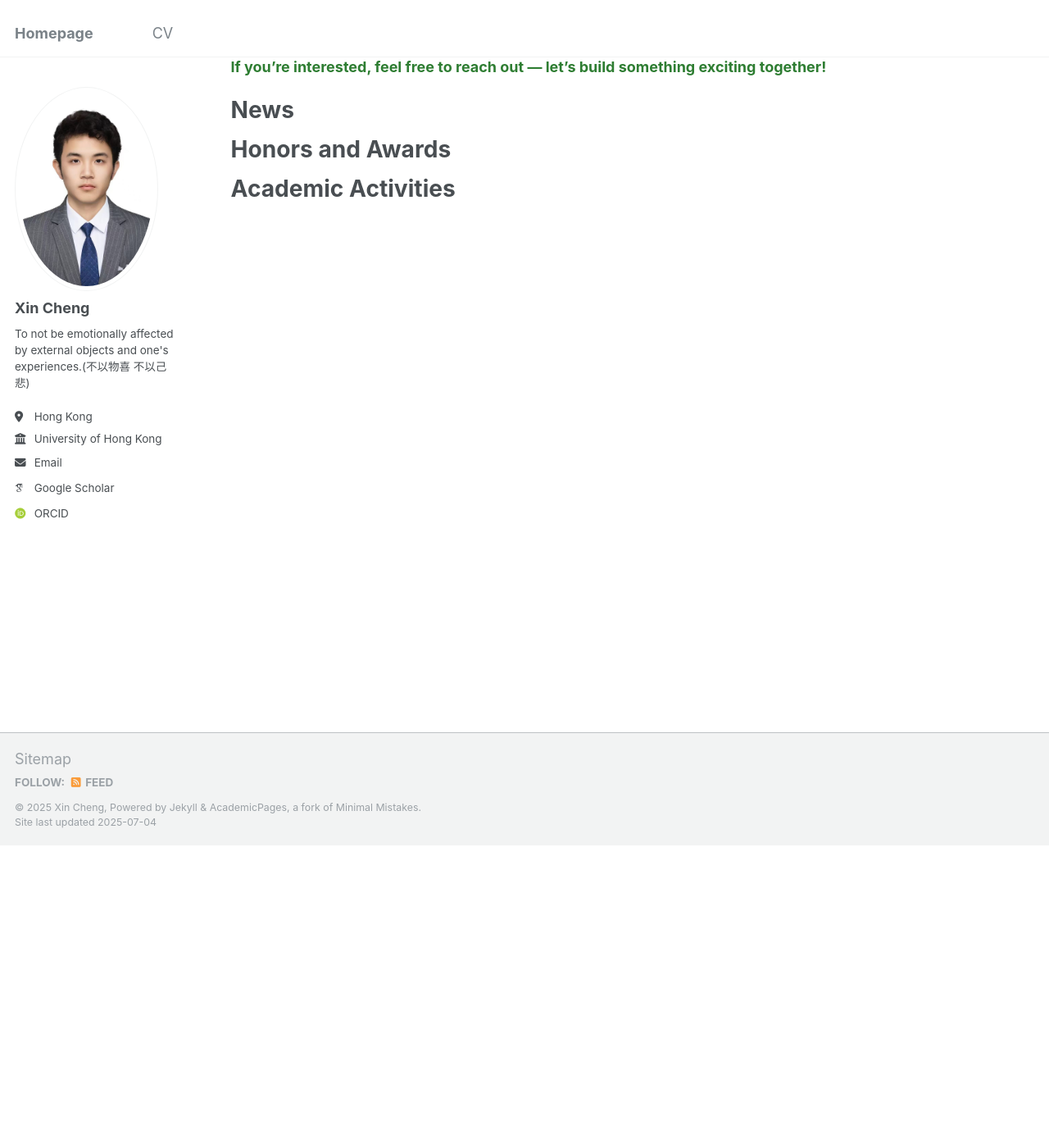
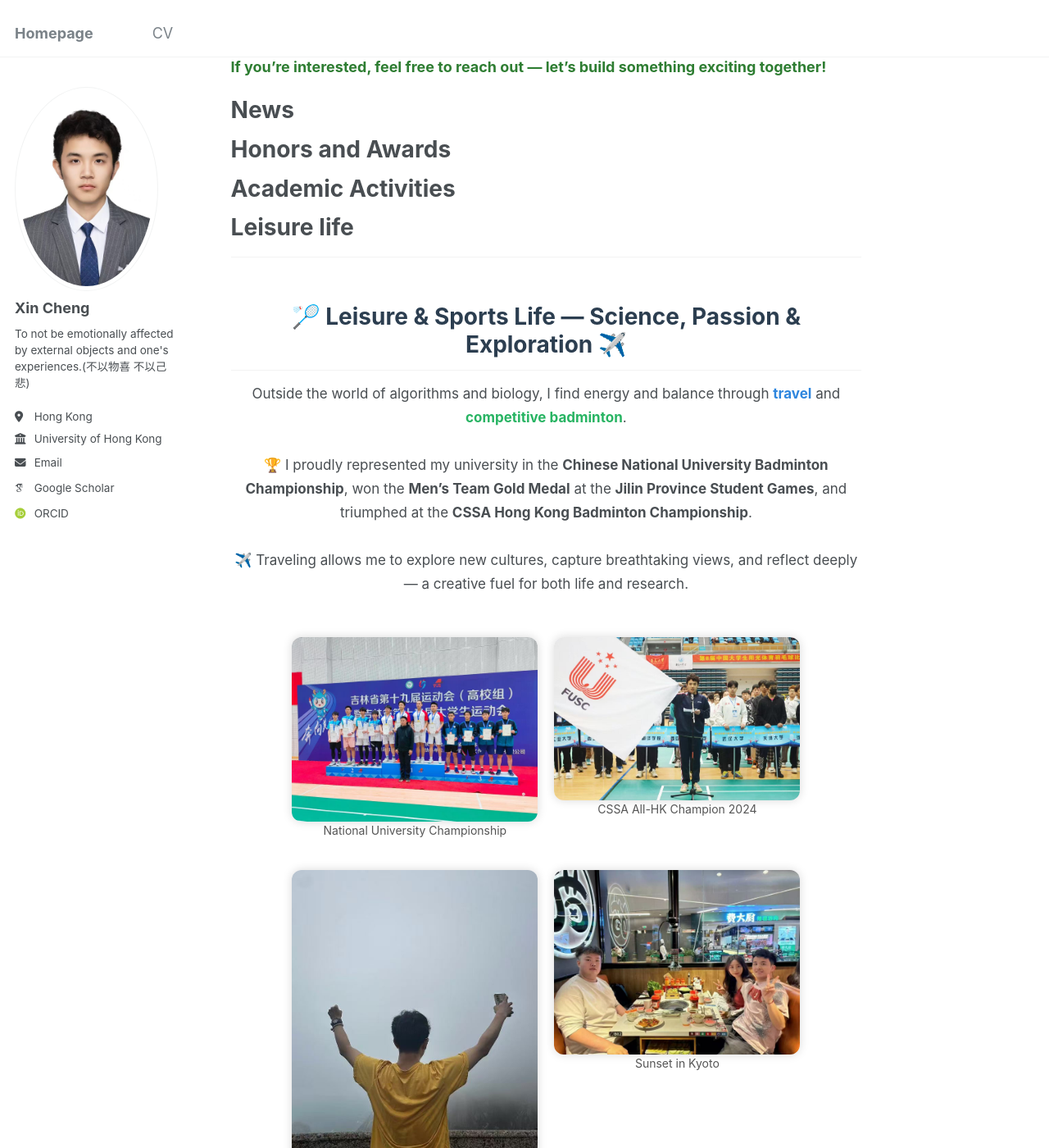
Before and after one commit to Tommy-Xin/Tommy-Xin.github.io, a Jekyll site: the page built from _pages/about.md, in a window 1280 px wide and 1400 px high, scrolled down 369 px. Shown: the whole window at 82% size. Built offline with Jekyll 4.4.1, drawn with Linux system fonts in a browser that asks for light colours; some web fonts are replaced.

Commit message:
revise in leisure life

```diff
--- a/_pages/about.md
+++ b/_pages/about.md
@@ -44,8 +44,53 @@ My undergraduate thesis was titled “Prediction of Protein Methylation Sites Ba
 <!-- Publication
 ====== -->
 
+Leisure life
+======
 
+<hr>
 
+<h2 align="center" style="color:#2c3e50; font-size: 28px; font-weight: bold;">
+  🏸 Leisure & Sports Life — Science, Passion & Exploration ✈️
+</h2>
+
+<p align="center" style="font-size:17px; max-width: 800px; margin: 0 auto; line-height:1.7;">
+  Outside the world of algorithms and biology, I find energy and balance through <strong style="color:#2e86de;">travel</strong> and <strong style="color:#28b463;">competitive badminton</strong>.
+  <br><br>
+  🏆 I proudly represented my university in the <strong>Chinese National University Badminton Championship</strong>, won the <strong>Men’s Team Gold Medal</strong> at the <strong>Jilin Province Student Games</strong>, and triumphed at the <strong>CSSA Hong Kong Badminton Championship</strong>.
+  <br><br>
+  ✈️ Traveling allows me to explore new cultures, capture breathtaking views, and reflect deeply — a creative fuel for both life and research.
+</p>
+
+<br>
+
+<!-- Photo Grid -->
+<div style="display: flex; flex-wrap: wrap; justify-content: center; gap: 20px;">
+
+  <!-- Badminton 1 -->
+  <div>
+    <img src="/images/badminton1.jpg" alt="Badminton 1" style="width: 300px; border-radius: 12px; box-shadow: 0px 0px 12px rgba(0,0,0,0.15);">
+    <p align="center" style="font-size:14px; color:#555;">National University Championship</p>
+  </div>
+
+  <!-- Badminton 2 -->
+  <div>
+    <img src="/images/badminton2.jpg" alt="Badminton 2" style="width: 300px; border-radius: 12px; box-shadow: 0px 0px 12px rgba(0,0,0,0.15);">
+    <p align="center" style="font-size:14px; color:#555;">CSSA All-HK Champion 2024</p>
+  </div>
+
+  <!-- Travel 1 -->
+  <div>
+    <img src="/images/travel1.jpg" alt="Travel 1" style="width: 300px; border-radius: 12px; box-shadow: 0px 0px 12px rgba(0,0,0,0.15);">
+    <p align="center" style="font-size:14px; color:#555;">Mountains of Yunnan</p>
+  </div>
+
+  <!-- Travel 2 -->
+  <div>
+    <img src="/images/travel2.jpg" alt="Travel 2" style="width: 300px; border-radius: 12px; box-shadow: 0px 0px 12px rgba(0,0,0,0.15);">
+    <p align="center" style="font-size:14px; color:#555;">Sunset in Kyoto</p>
+  </div>
+
+</div>
 
 <!-- Create content & metadata
 ------
```
Also changed, not shown: images/badminton1.jpg (added), images/badminton2.jpg (added), images/travel1.jpg (added), images/travel2.jpg (added).
